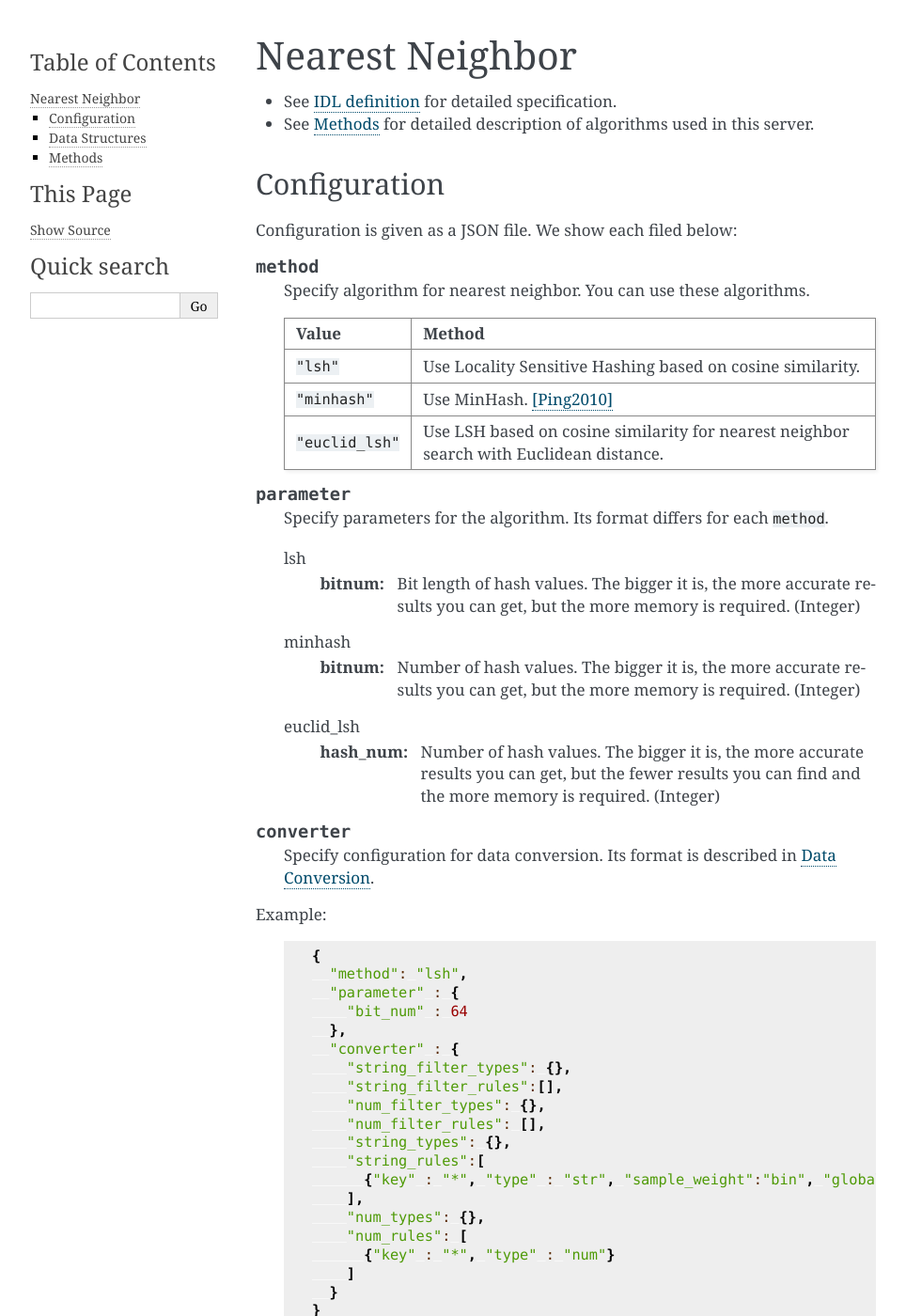
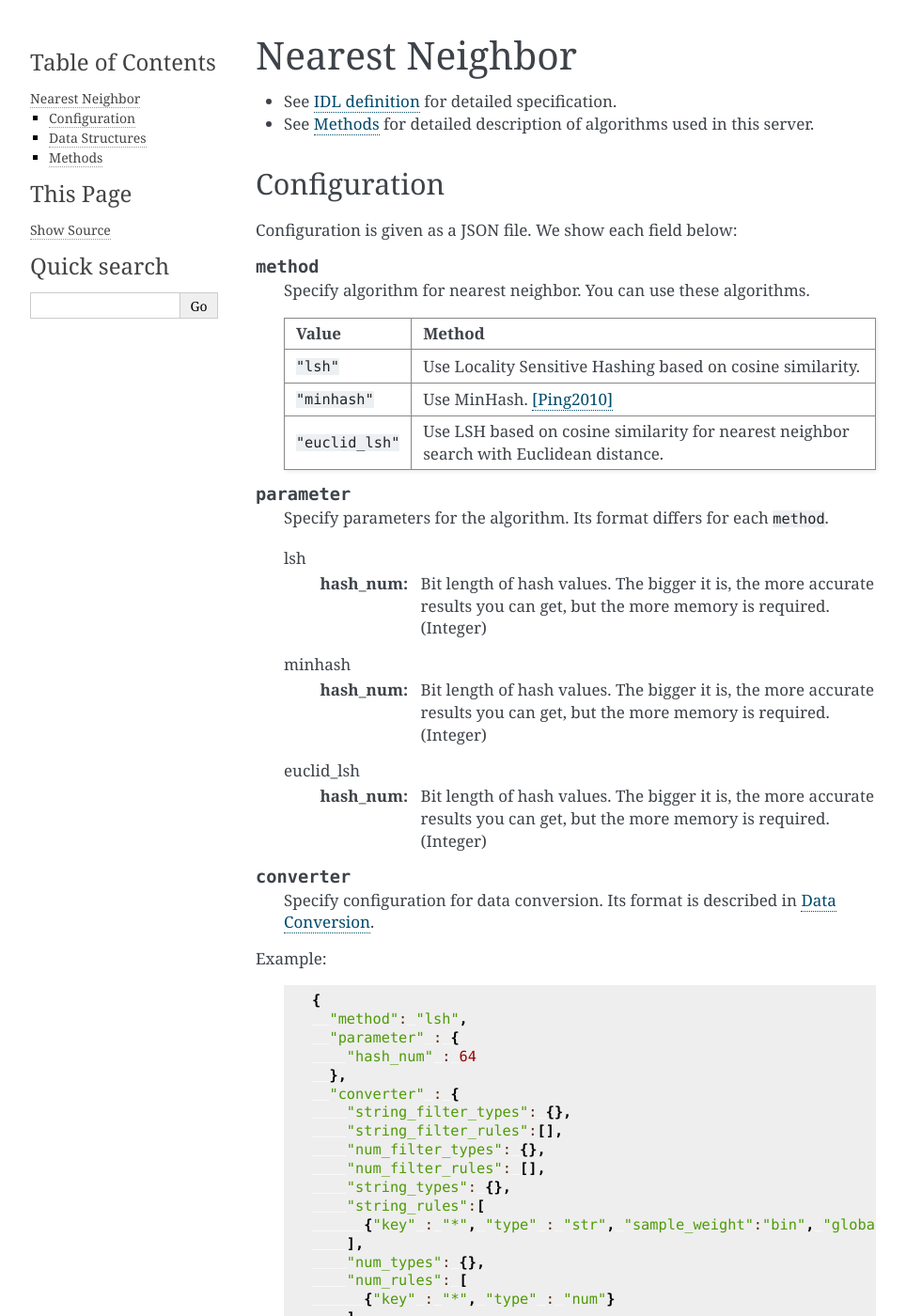
Before and after one commit to jubatus/website, a Sphinx documentation site: the page built from source/en/api_nearest_neighbor.rst, in a window 1280 px wide and 1400 px high. Shown: the whole window at 94% size, without its empty margins (148-1112 px from the left). Built offline with Sphinx 7.4.7, drawn with Linux system fonts in a browser that asks for light colours; the version number could not be read and is left out.

Commit message:
Fix some expressions

```diff
--- a/source/en/api_nearest_neighbor.rst
+++ b/source/en/api_nearest_neighbor.rst
@@ -9,7 +9,7 @@ Configuration
 ~~~~~~~~~~~~~
 
 Configuration is given as a JSON file.
-We show each filed below:
+We show each field below:
 
 .. describe:: method
 
@@ -33,21 +33,21 @@ We show each filed below:
    Its format differs for each ``method``.
 
    lsh
-     :bitnum:
+     :hash_num:
         Bit length of hash values.
         The bigger it is, the more accurate results you can get, but the more memory is required.
         (Integer)
 
    minhash
-     :bitnum:
-        Number of hash values.
+     :hash_num:
+        Bit length of hash values.
         The bigger it is, the more accurate results you can get, but the more memory is required.
         (Integer)
 
    euclid_lsh
      :hash_num:
-        Number of hash values.
-        The bigger it is, the more accurate results you can get, but the fewer results you can find and the more memory is required.
+        Bit length of hash values.
+        The bigger it is, the more accurate results you can get, but the more memory is required.
         (Integer)
 
 .. describe:: converter
@@ -62,7 +62,7 @@ Example:
      {
        "method": "lsh",
        "parameter" : {
-         "bit_num" : 64
+         "hash_num" : 64
        },
        "converter" : {
          "string_filter_types": {},
@@ -125,7 +125,7 @@ When using standalone mode, this must be left blank (``""``).
       :param name: string value to uniquely identifies a task in the ZooKeeper cluster
       :param id:  row ID in the nearest neighbor search table
       :param size: number of rows to be returned
-      :return:     row IDs that are the nearest to the row ``id`` and their /distance values
+      :return:     row IDs that are the nearest to the row ``id`` and their distance values
 
       Returns ``size`` rows (at maximum) that have most similar :mpidl:type:`datum` to ``id`` and their distance values.
 
--- a/source/ja/api_nearest_neighbor.rst
+++ b/source/ja/api_nearest_neighbor.rst
@@ -33,13 +33,13 @@ JSON の各フィールドは以下のとおりである。
    ``method`` に応じて渡すパラメータは異なる。
 
    lsh
-     :bitnum:
+     :hash_num:
         ハッシュのビット数を指定する。
         大きくすると正確な値に近づく代わりに、多くのメモリを消費し、探索時間も増す。
         (Integer)
 
    minhash
-     :bitnum:
+     :hash_num:
         ハッシュのビット数を指定する。
         大きくすると正確な値に近づく代わりに、多くのメモリを消費し、探索時間も増す。
         (Integer)
```
Also changed, not shown: other parts of source/en/api_nearest_neighbor.rst (+2 -2 lines).
